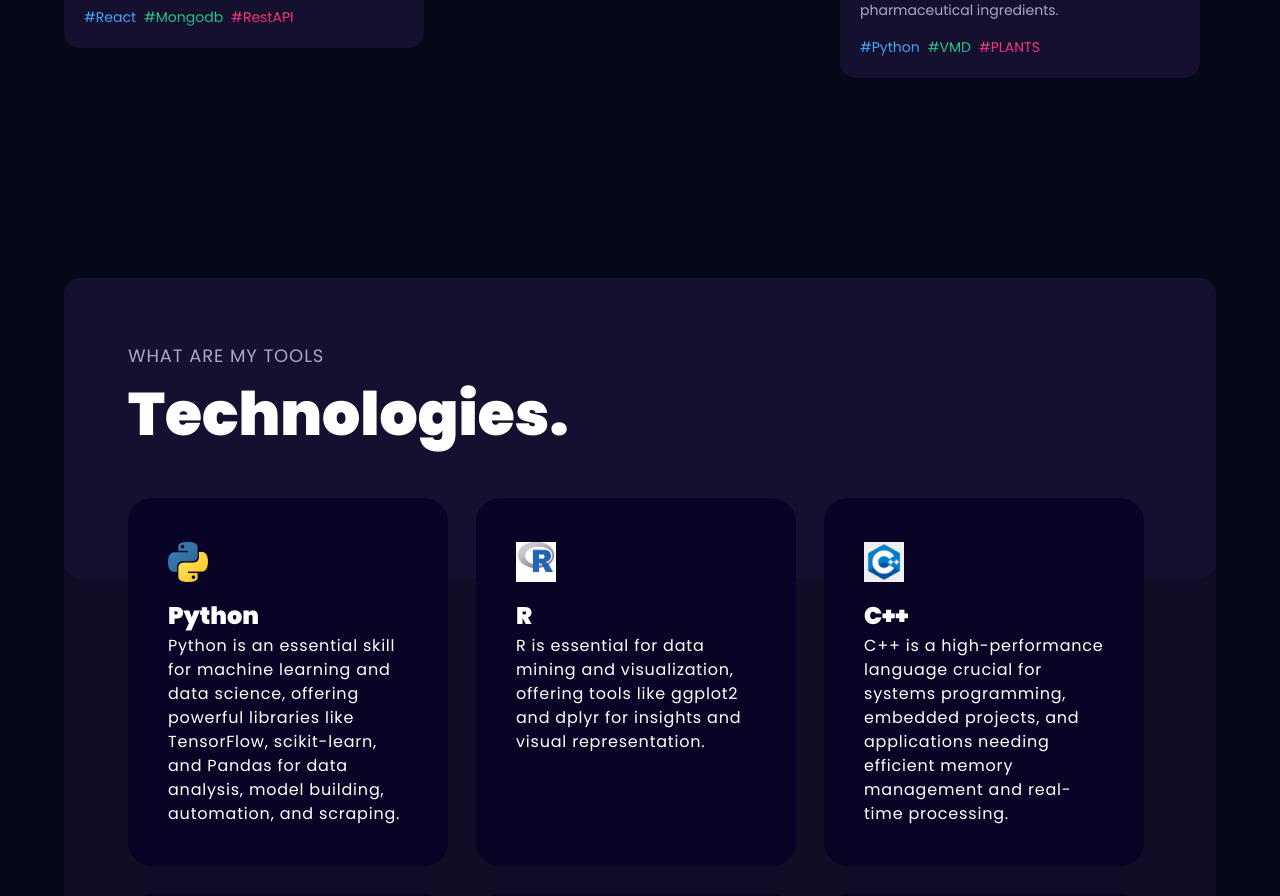
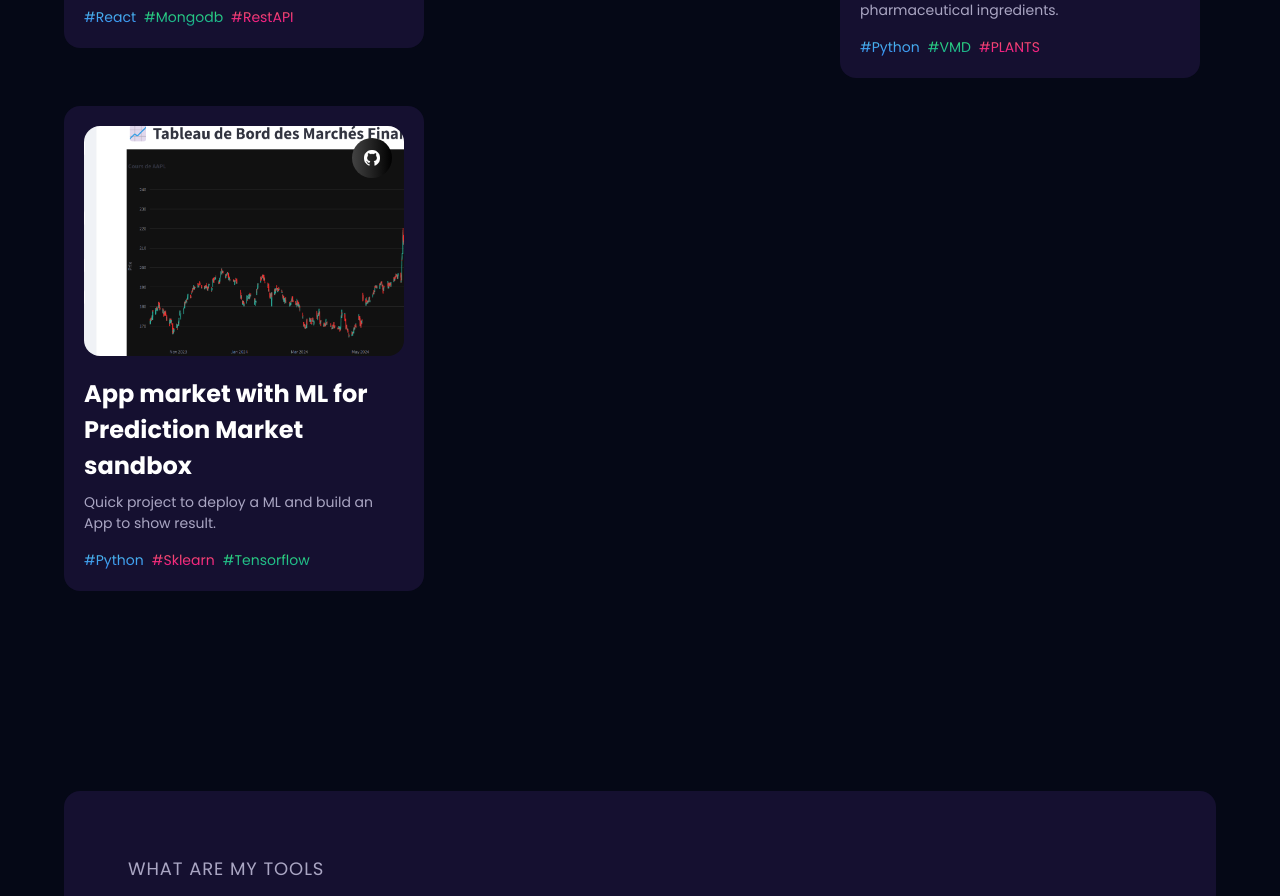
Before and after one commit to NoRayze/Portfolio, a React (Vite) app: page / in a window 1280 px wide. Shown: the part 6563-7459 px from the top of the page. Built offline with nearby package versions, Linux system fonts and the light colour scheme.

Commit message:
Project Finance

```diff
--- a/src/assets/index.js
+++ b/src/assets/index.js
@@ -46,6 +46,7 @@ import tripguide from "./tripguide.png";
 import centralisateur from "./centralisateur.png";
 import classification_ml from "./classification_ML.png";
 import docking from "./docking.png";
+import market from "./market.png";
 export {
   portfolio,
   lamerci,
@@ -91,4 +92,5 @@ export {
   centralisateur,
   classification_ml,
   docking,
+  market,
 };
--- a/src/constants/index.js
+++ b/src/constants/index.js
@@ -38,6 +38,7 @@ import {
   threejs,
   classification_ml,
   docking,
+  market,
 } from "../assets";
 
 export const navLinks = [
@@ -373,6 +374,27 @@ const projects = [
     image: docking,
     source_code_link: "https://github.com/NoRayze/Docking_report",
   },
+  {
+    name: "App market with ML for Prediction Market sandbox",
+    description:
+      "Quick project to deploy a ML and build an App to show result.",
+    tags: [
+      {
+        name: "Python",
+        color: "blue-text-gradient",
+      },
+      {
+        name: "Sklearn",
+        color: "pink-text-gradient",
+      },
+      {
+        name: "Tensorflow",
+        color: "green-text-gradient",
+      },
+    ],
+    image: market,
+    source_code_link: "https://github.com/NoRayze/ML_predict_market",
+  },
 ];
 
 export { services, Feedback, experiences, schools, testimonials, projects };
```
Also changed, not shown: src/assets/market.png (added).
